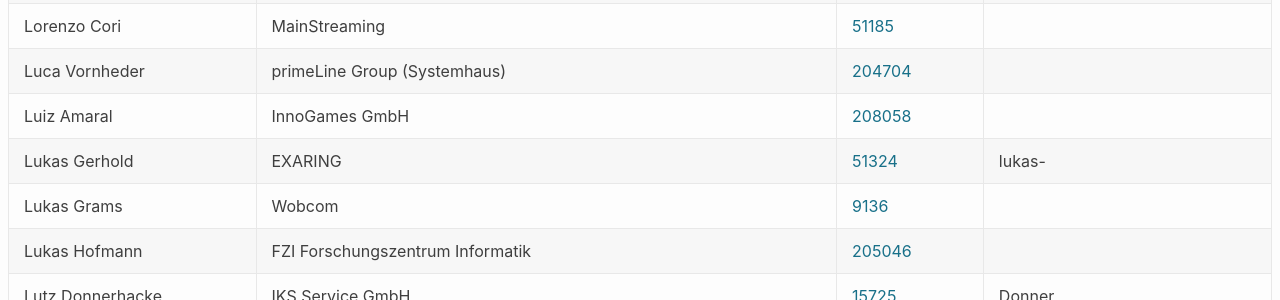
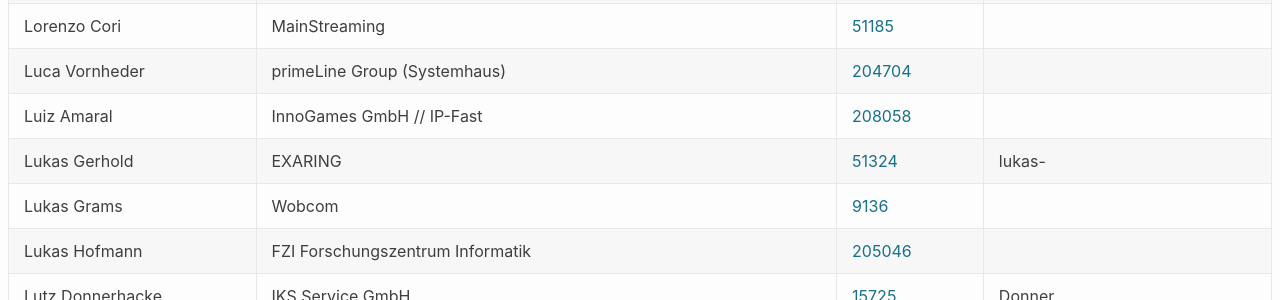
Before and after one commit to denog/pretix-attendeelist, a Jekyll site: the page built from denog16/index.markdown, in a window 1280 px wide and 900 px high, scrolled down 10621 px. Shown: the part 154-454 px from the top of the window. Built offline with Jekyll 4.4.1, drawn with Linux system fonts in a browser that asks for light colours.

Commit message:
Latest data: Tue Oct 29 09:30:49 UTC 2024

```diff
--- a/_data/attendees_denog16_onsite.json
+++ b/_data/attendees_denog16_onsite.json
@@ -1423,7 +1423,7 @@
   },
   {
     "name": "Luiz Amaral",
-    "company": "InnoGames GmbH",
+    "company": "InnoGames GmbH // IP-Fast",
     "irc": null,
     "asn": "208058"
   },
```
